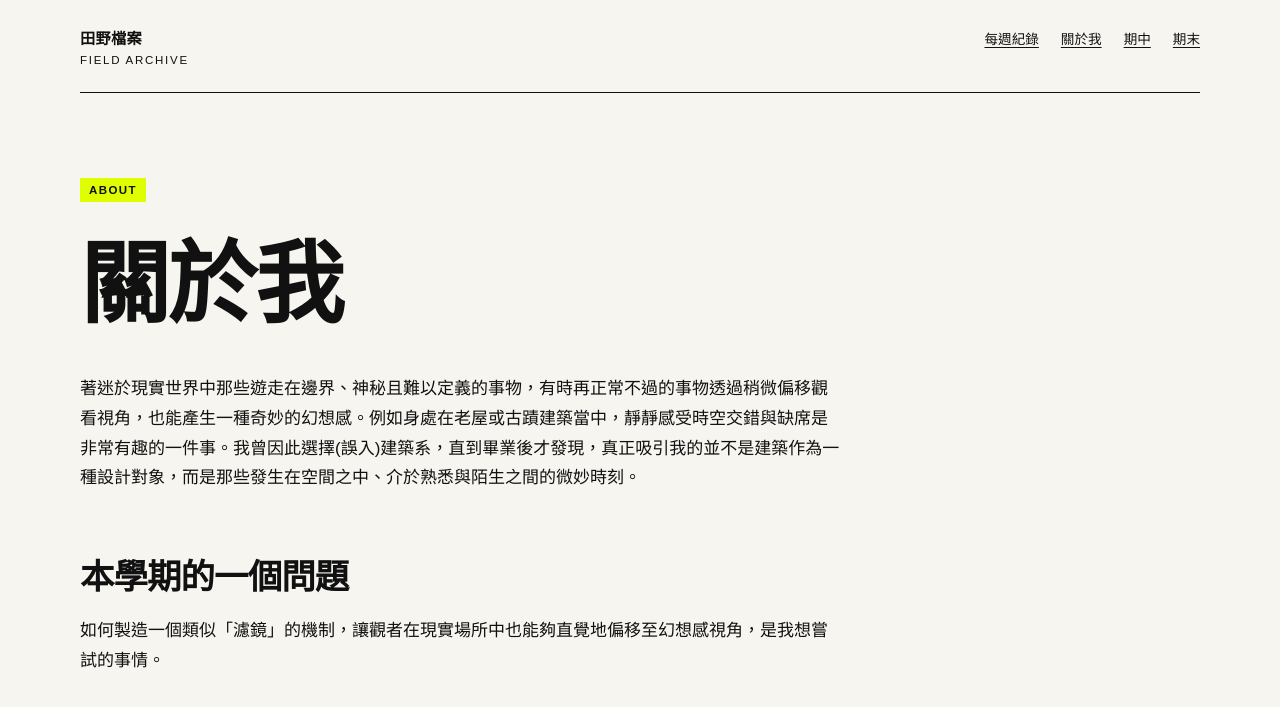
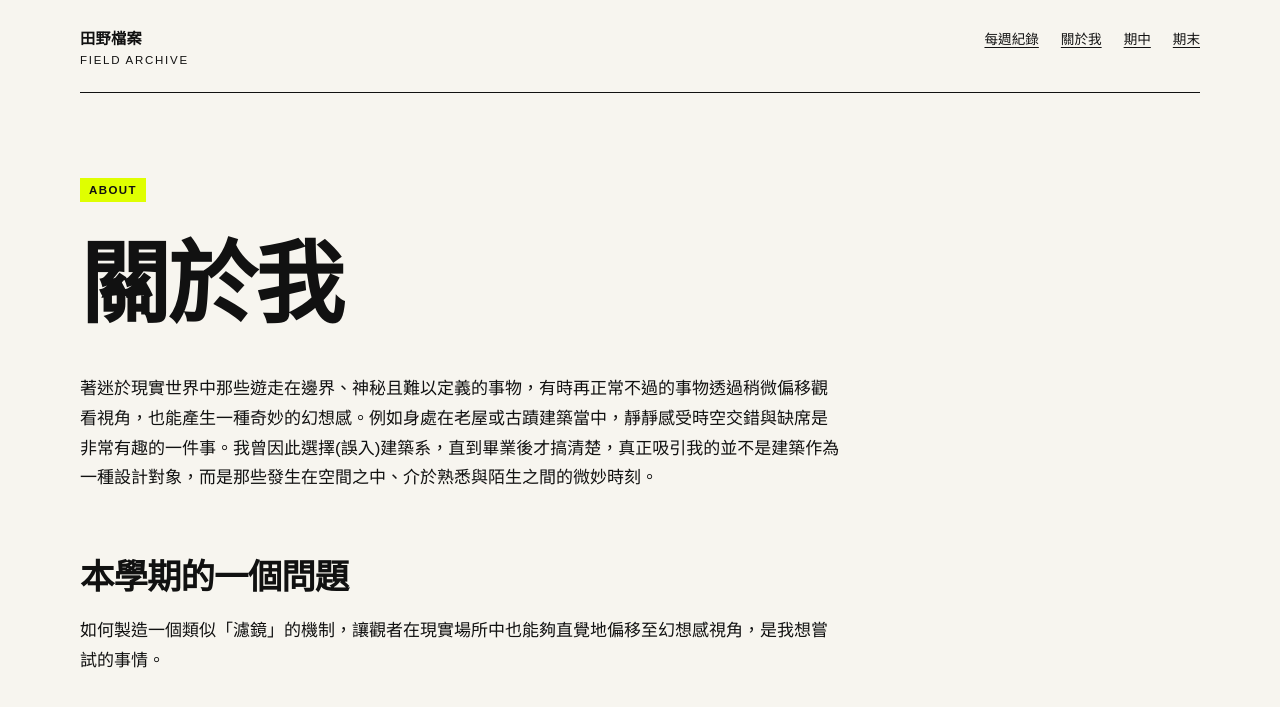
Before and after one commit to ivyjih/fieldworkarchive, a Jekyll site: the page built from about.md, in a window 1280 px wide. Shown: the top 707 px of the page. Built offline with Jekyll 4.4.1, drawn with Linux system fonts in a browser that asks for light colours.

Commit message:
Update about.md

```diff
--- a/about.md
+++ b/about.md
@@ -7,7 +7,7 @@ permalink: /about/
 
 # 關於我
 
-著迷於現實世界中那些遊走在邊界、神秘且難以定義的事物，有時再正常不過的事物透過稍微偏移觀看視角，也能產生一種奇妙的幻想感。例如身處在老屋或古蹟建築當中，靜靜感受時空交錯與缺席是非常有趣的一件事。我曾因此選擇(誤入)建築系，直到畢業後才發現，真正吸引我的並不是建築作為一種設計對象，而是那些發生在空間之中、介於熟悉與陌生之間的微妙時刻。
+著迷於現實世界中那些遊走在邊界、神秘且難以定義的事物，有時再正常不過的事物透過稍微偏移觀看視角，也能產生一種奇妙的幻想感。例如身處在老屋或古蹟建築當中，靜靜感受時空交錯與缺席是非常有趣的一件事。我曾因此選擇(誤入)建築系，直到畢業後才搞清楚，真正吸引我的並不是建築作為一種設計對象，而是那些發生在空間之中、介於熟悉與陌生之間的微妙時刻。
 
 ## 本學期的一個問題
 
```
